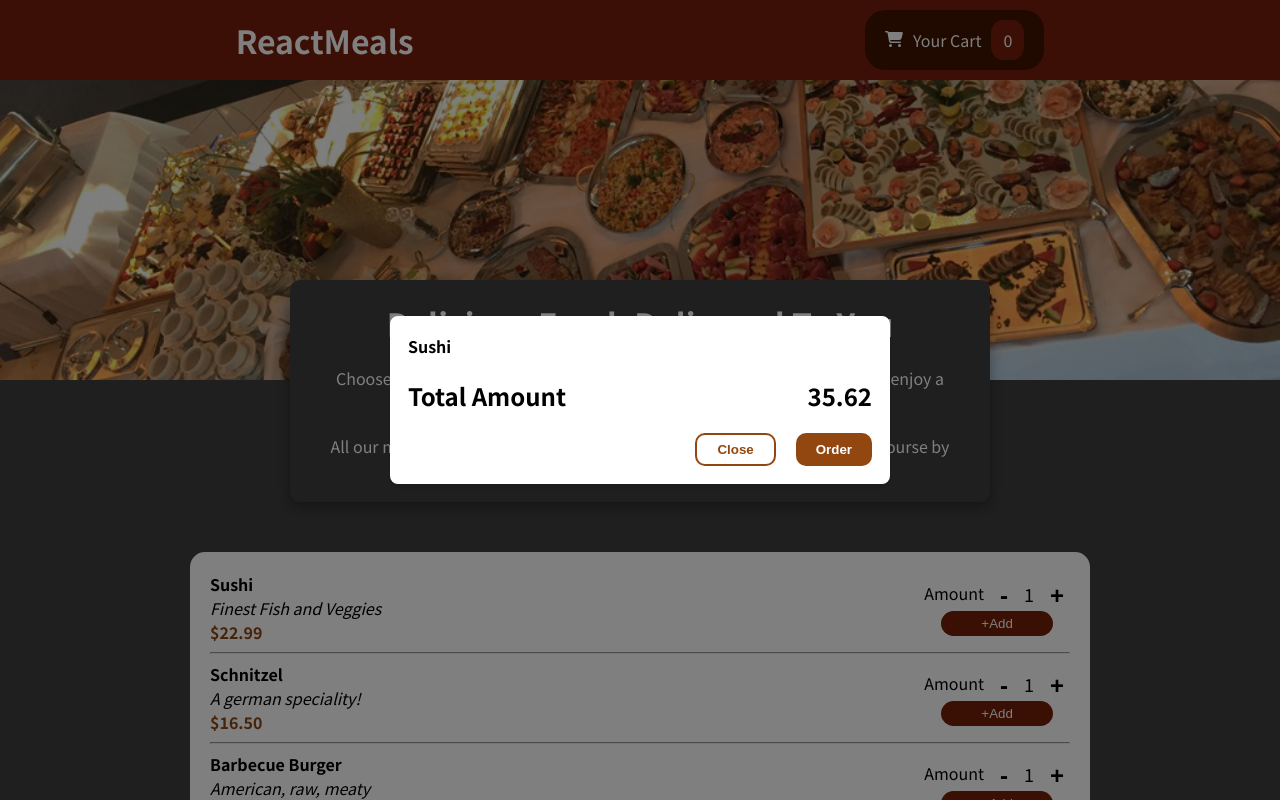
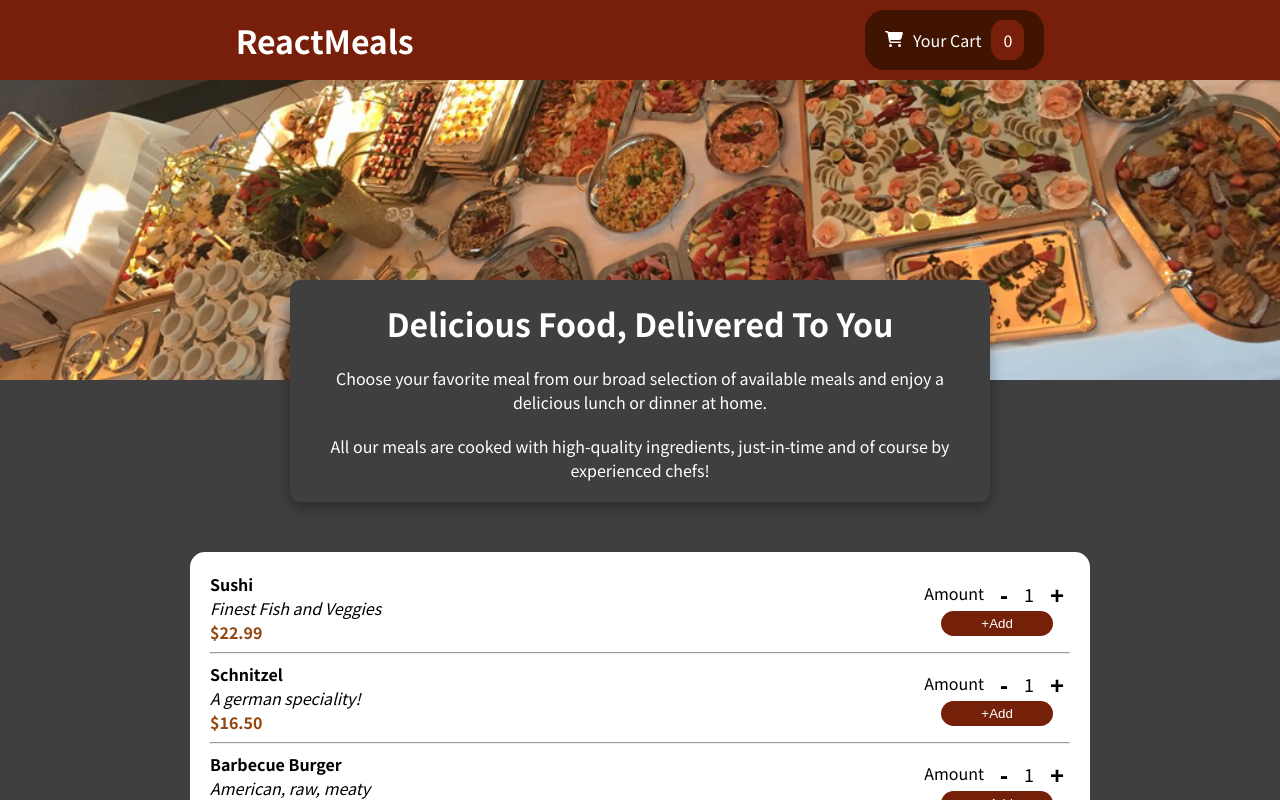
Before and after one commit to Ashish0016op/Restaurant_app, a React (Create React App) app: page / in a window 1280 px wide. Shown: the top 800 px of the page. Built offline with nearby package versions, Linux system fonts and the light colour scheme.

Commit message:
openCart_commit

```diff
--- a/src/App.js
+++ b/src/App.js
@@ -1,14 +1,17 @@
 
 
+import { useState } from 'react';
 import Home from './components/Layouts/Home/Home';
 import Modal from './components/Modal/Modal';
 import './index.css';
+import CartContext from './store/cart-context';
 function App() {
-  return (
-    <div>
+  const[openCart,setOpenCart]=useState(false);
+  return(
+    <CartContext.Provider value={{openCart,setOpenCart}}>
       <Home/>
-      <Modal/>
-    </div>
+      {openCart && <Modal/>}
+    </CartContext.Provider>
   );
 }
 
--- a/src/components/Modal/Modal.js
+++ b/src/components/Modal/Modal.js
@@ -1,9 +1,13 @@
-import React from 'react';
+import React, { useContext } from 'react';
 import { createPortal } from 'react-dom';
 import './Modal.css';
+import CartContext from '../../store/cart-context';
 const Modal = () => {
   const overlay = document.getElementById('overlays');
-
+  const ctx=useContext(CartContext);
+  const closeCartHandler=()=>{
+    ctx.setOpenCart(false);
+  }
   return createPortal(
     <div className='modal'>
         <div className='modal-content'>
@@ -13,7 +17,7 @@ const Modal = () => {
               <div>35.62</div>
             </div>
             <div className='cart_btn_box'>
-              <button>Close</button>
+              <button onClick={closeCartHandler}>Close</button>
               <button>Order</button>
             </div>
         </div>
--- a/src/components/Navbar/Navbar.js
+++ b/src/components/Navbar/Navbar.js
@@ -1,14 +1,19 @@
-import React from 'react';
+import React, { useContext} from 'react';
 import { FaCartShopping } from "react-icons/fa6";
+import CartContext from '../../store/cart-context';
 import './Navbar.css';
 const Navbar = () => {
+  const ctx=useContext(CartContext);
+  const openCartHandler=()=>{
+    ctx.setOpenCart(true);
+  }
   return (
     <div>
       <div className='nav_box'>
         <div>
             <p className='logo_heading'>ReactMeals</p>
         </div>
-        <div className='nav_cart_box'>
+        <div className='nav_cart_box' onClick={openCartHandler}>
             <div className='cart_icon'><FaCartShopping/></div>
             <p>Your Cart</p>
             <div className='cart_count'>0</div>
--- /dev/null
+++ b/src/store/cart-context.js
@@ -0,0 +1,8 @@
+import { createContext } from "react";
+
+const CartContext = createContext({
+  openCart: false,
+  setOpenCart: () => {},
+});
+
+export default CartContext;
```
